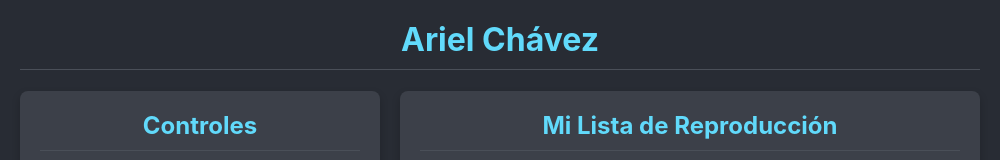
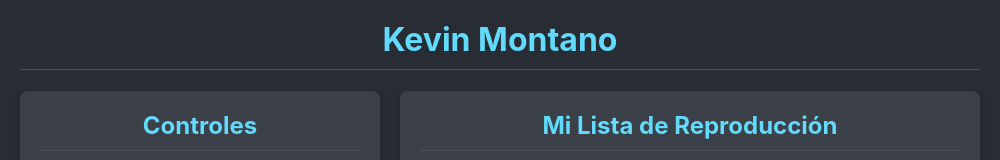
Before and after one commit to KevinU20221275/Practica5-DAM-ReproductorDeMusica, an Electron app: page index.html in a window 1000 px wide. Shown: the top 160 px of the page. Drawn offline with Linux system fonts and the light colour scheme.

Commit message:
subida proyecto v1.0.1

```diff
--- a/index.html
+++ b/index.html
@@ -6,7 +6,7 @@
     <link rel="stylesheet" href="style.css">
 </head>
 <body>
-    <h1>Ariel Chávez</h1>
+    <h1>Kevin Montano</h1>
 
     <div class="main-container">
         <div class="controls-column">
--- a/package.json
+++ b/package.json
@@ -1,6 +1,6 @@
 {
   "name": "practica_5",
-  "version": "1.0.0",
+  "version": "1.0.1",
   "description": "",
   "main": "main.js",
   "scripts": {
```
